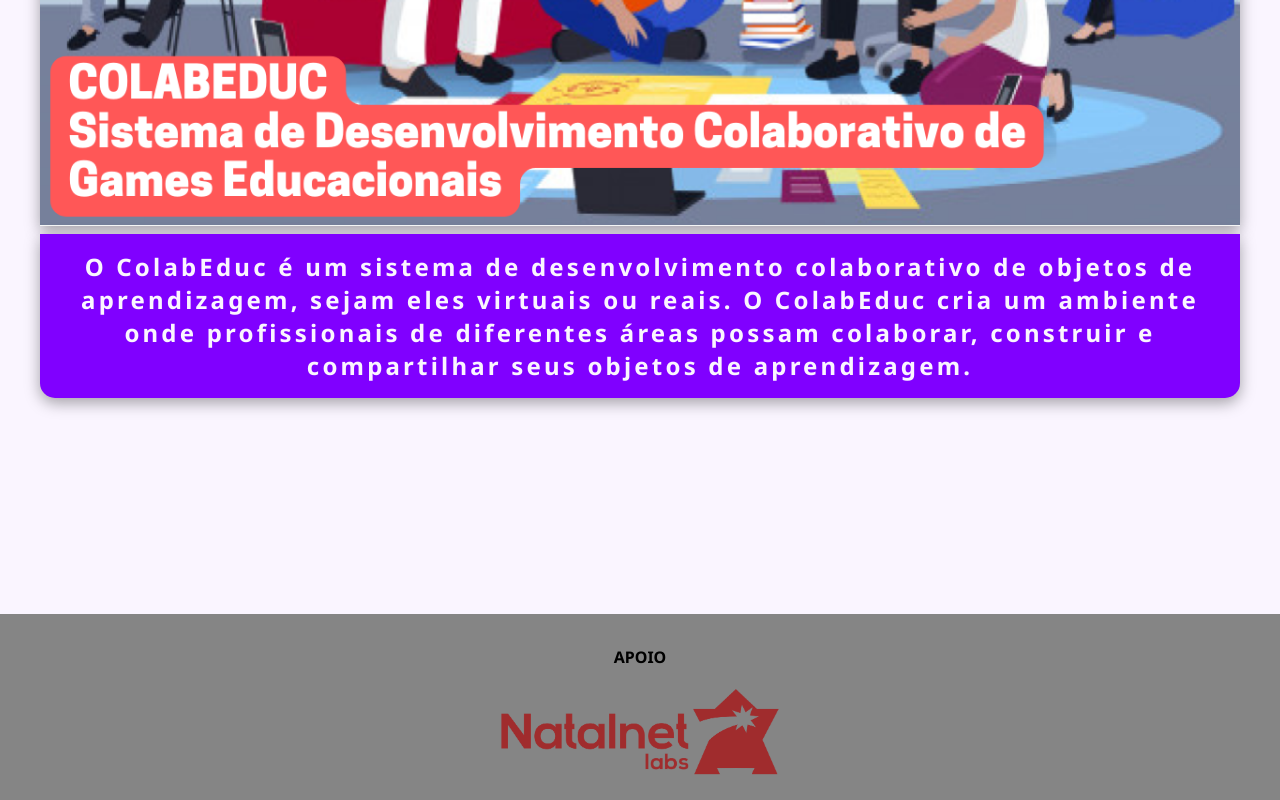
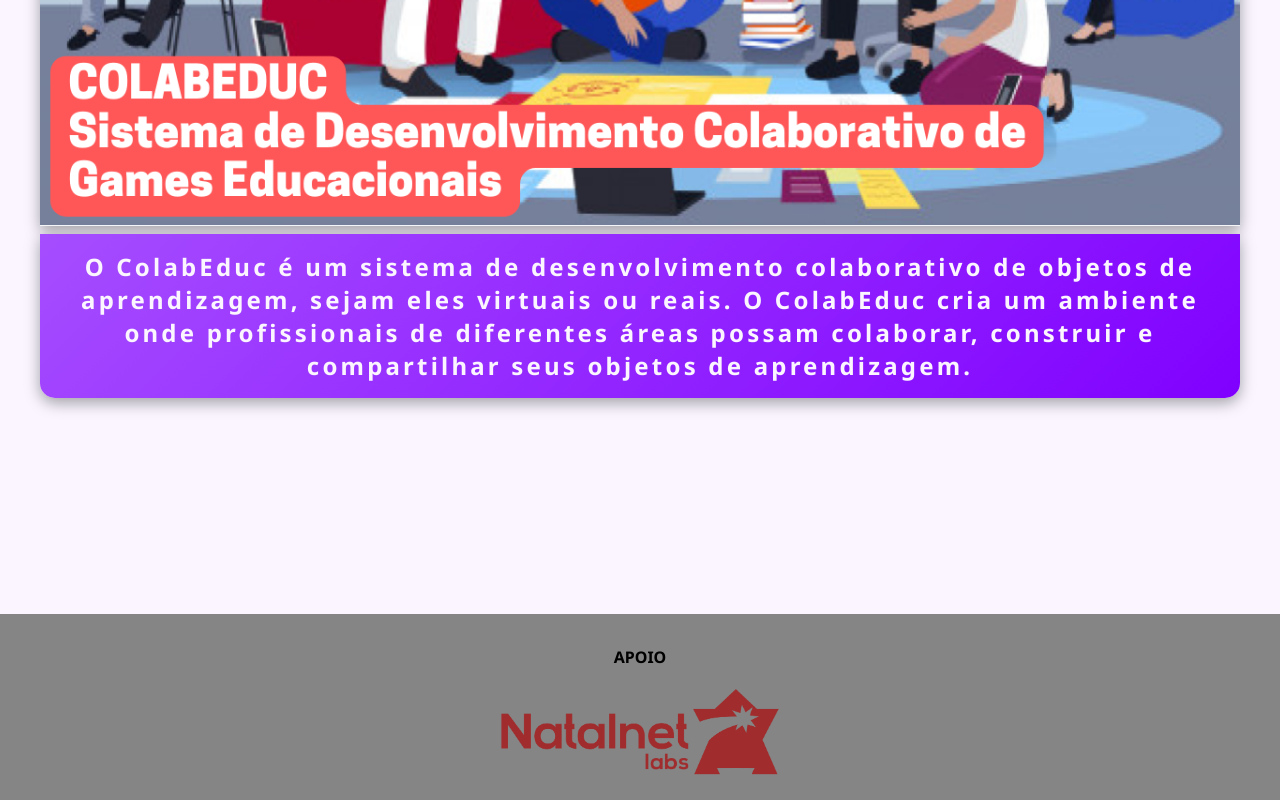
Before and after one commit to Ne0MM/colab-site-main, a Next.js app: page / in a window 1280 px wide. Shown: the part 729-1529 px from the top of the page. Built offline with nearby package versions, Linux system fonts and the light colour scheme; no server answers.

Commit message:
gradient

```diff
--- a/src/pages/games.js
+++ b/src/pages/games.js
@@ -50,7 +50,7 @@ export default function Games() {
 
         fetchToken();
 
-    },[])
+    },[gameList])
 
   return (
     <div className={styles.mainPage}>
--- a/src/pages/index.js
+++ b/src/pages/index.js
@@ -28,7 +28,7 @@ export default function Home() {
 
     useEffect(() => {
       fetchToken();
-    },[])
+    },[userName])
 
     //Muda a posicao das imagens do carrosel
     const handleCarrousel = (position) => {
--- a/src/styles/Home.module.css
+++ b/src/styles/Home.module.css
@@ -170,7 +170,7 @@
     color: #FAF5FF;
     letter-spacing: 0.2rem;
     margin: auto;
-    background-color: #8000ff;
+    background-image: linear-gradient(-45deg, #8000FF, #A64DFF);
     padding: 1rem 1rem;
     border-bottom-left-radius: 15px;
     border-bottom-right-radius: 15px;
```
